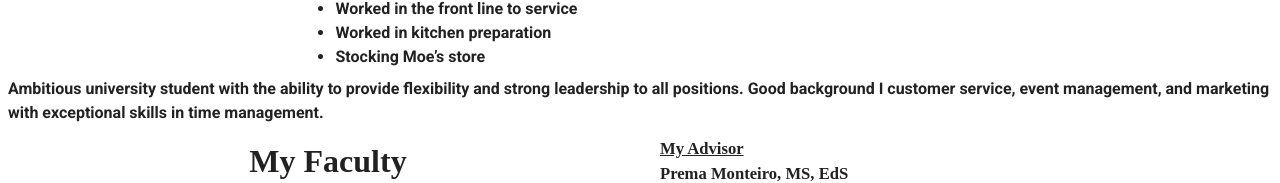
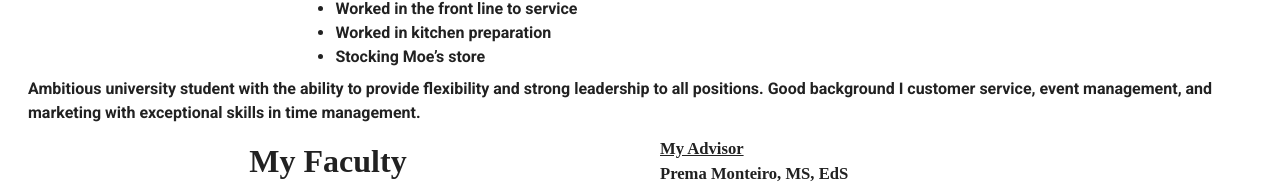
Before and after one commit to isharma123/portfolio, a Nuxt app: page /about in a window 1280 px wide. Shown: the part 1197-1380 px from the top of the page. Built offline with nearby package versions, Linux system fonts and the light colour scheme.

Commit message:
Update about.vue

```diff
--- a/pages/about.vue
+++ b/pages/about.vue
@@ -64,7 +64,7 @@
 <li>Stocking Moe&rsquo;s store</li>
 </ul>
 </div>
-  <div class="ml-auto">
+  <div class="mx-5">
       Ambitious university student with the ability to provide flexibility and strong leadership to all positions. Good background I customer service, event management, and marketing with exceptional skills in time management.
   </div>
   </v-row>
```
